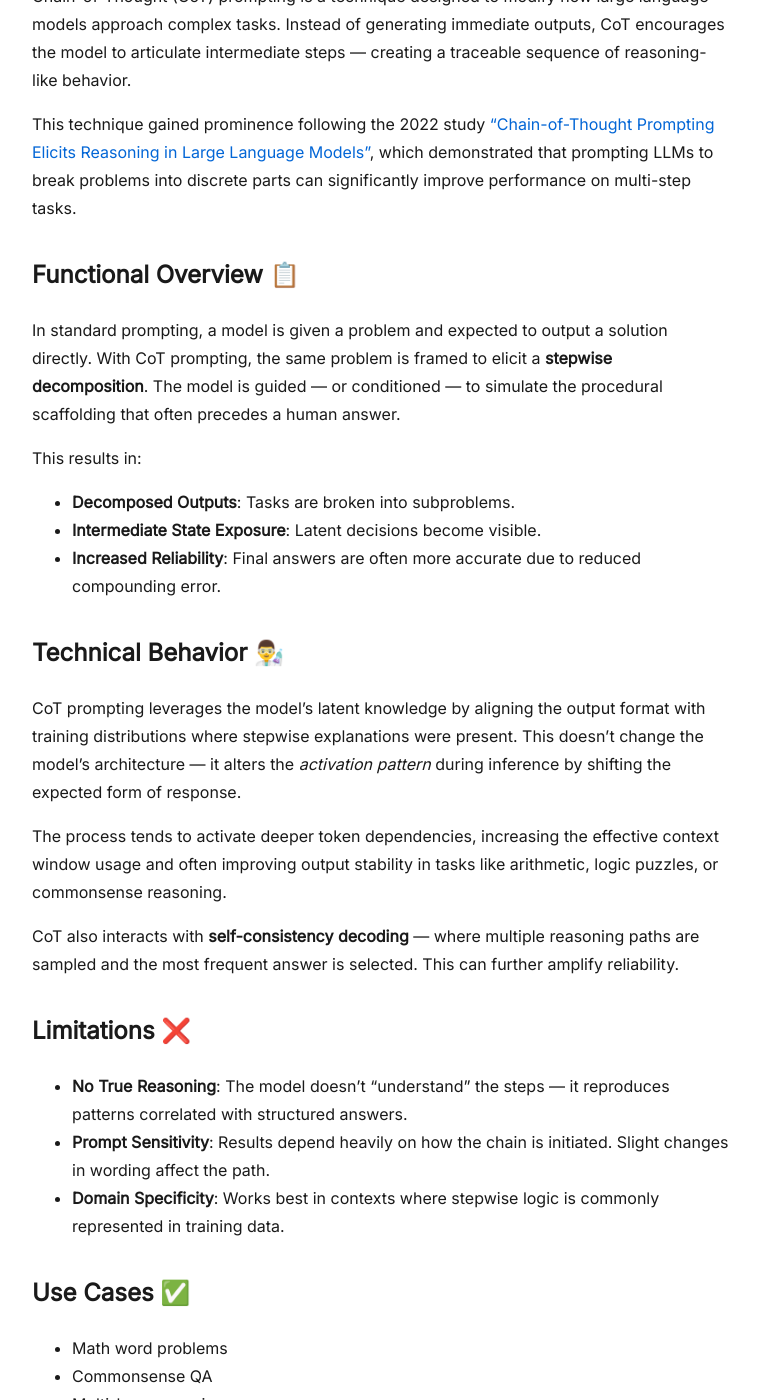
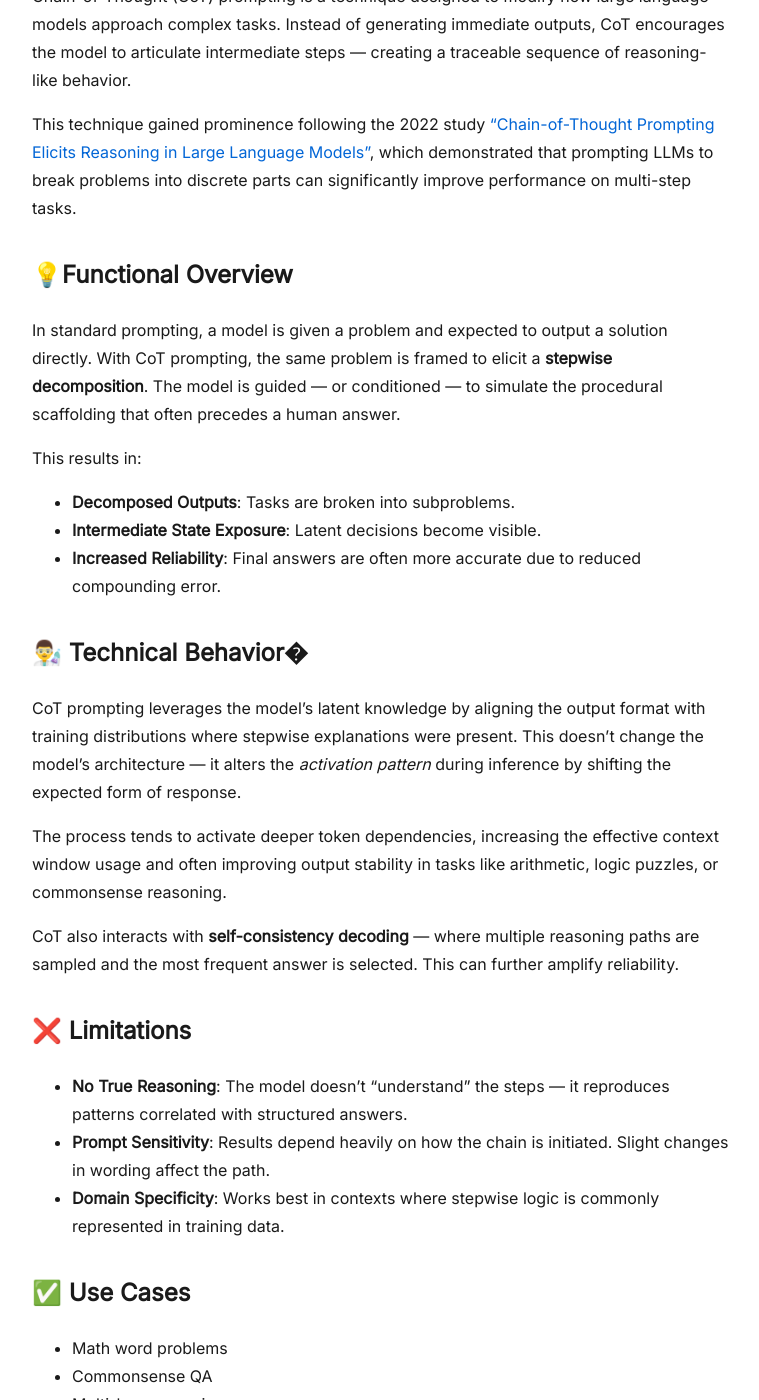
Before and after one commit to frost0x/frost0x.github.io, a Jekyll site: the page built from _posts/2025-04-12-chain-of-thought-prompting.md, in a window 1280 px wide and 1400 px high, scrolled down 215 px. Shown: the whole window, without its empty margins (258-1017 px from the left). Built offline with Jekyll 4.4.1, drawn with Linux system fonts in a browser that asks for light colours.

```diff
--- a/_posts/2025-04-12-chain-of-thought-prompting.md
+++ b/_posts/2025-04-12-chain-of-thought-prompting.md
@@ -10,7 +10,7 @@ Chain-of-Thought (CoT) prompting is a technique designed to modify how large lan
 
 This technique gained prominence following the 2022 study ["Chain-of-Thought Prompting Elicits Reasoning in Large Language Models"](https://arxiv.org/abs/2201.11903), which demonstrated that prompting LLMs to break problems into discrete parts can significantly improve performance on multi-step tasks.
 
-## Functional Overview 📋
+## 💡Functional Overview
 
 In standard prompting, a model is given a problem and expected to output a solution directly. With CoT prompting, the same problem is framed to elicit a **stepwise decomposition**. The model is guided — or conditioned — to simulate the procedural scaffolding that often precedes a human answer.
 
@@ -20,7 +20,7 @@ This results in:
 - **Intermediate State Exposure**: Latent decisions become visible.
 - **Increased Reliability**: Final answers are often more accurate due to reduced compounding error.
 
-## Technical Behavior 👨‍🔬
+## 👨‍🔬 Technical Behavior�
 
 CoT prompting leverages the model's latent knowledge by aligning the output format with training distributions where stepwise explanations were present. This doesn't change the model’s architecture — it alters the *activation pattern* during inference by shifting the expected form of response.
 
@@ -28,13 +28,13 @@ The process tends to activate deeper token dependencies, increasing the effectiv
 
 CoT also interacts with **self-consistency decoding** — where multiple reasoning paths are sampled and the most frequent answer is selected. This can further amplify reliability.
 
-## Limitations ❌
+## ❌ Limitations
 
 - **No True Reasoning**: The model doesn't “understand” the steps — it reproduces patterns correlated with structured answers.
 - **Prompt Sensitivity**: Results depend heavily on how the chain is initiated. Slight changes in wording affect the path.
 - **Domain Specificity**: Works best in contexts where stepwise logic is commonly represented in training data.
 
-## Use Cases ✅
+## ✅ Use Cases
 
 - Math word problems
 - Commonsense QA
@@ -42,6 +42,6 @@ CoT also interacts with **self-consistency decoding** — where multiple reasoni
 - Coding tasks with dependency resolution
 - Any scenario where intermediate steps improve traceability or accuracy
 
-## Summary ✍️
+## 📋 Summary
 
 Chain-of-Thought prompting is not a sign of intelligence, but a mechanism to shape output behavior. It turns a reactive system into a pseudo-procedural one, aligning model outputs with formats that mimic structured reasoning. As LLMs scale, such techniques will remain essential for guiding, auditing, and extracting more stable behavior from otherwise opaque systems.
```
